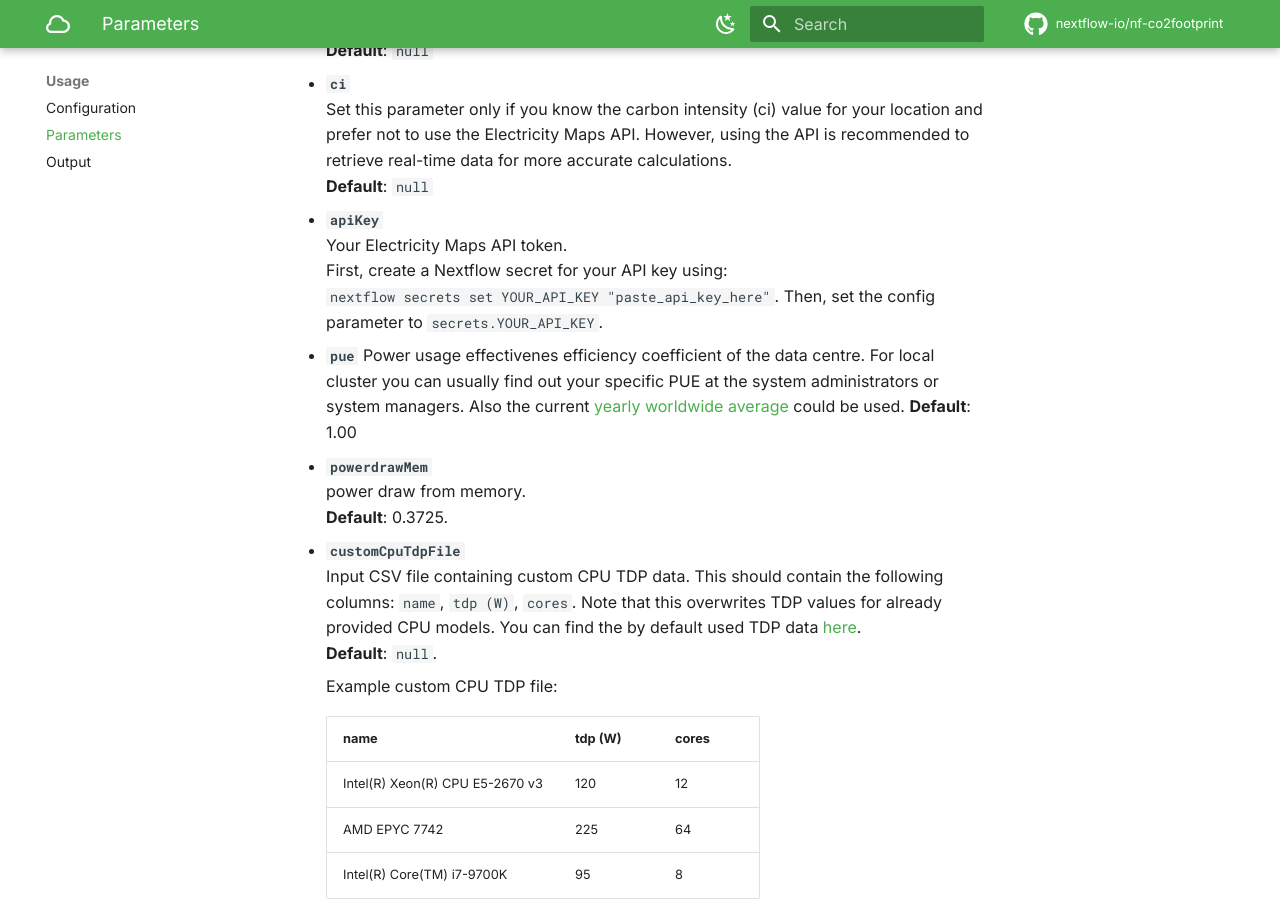
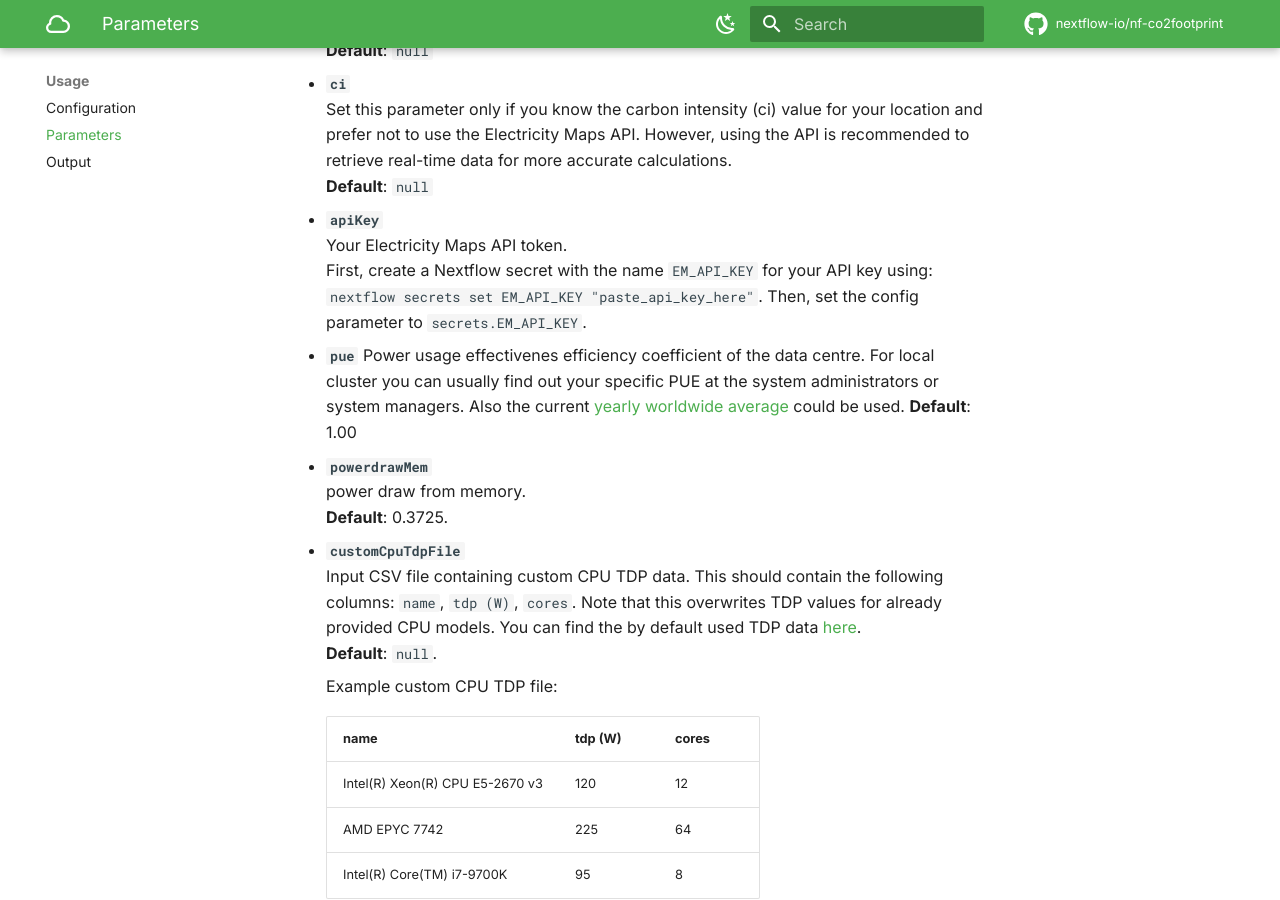
Before and after one commit to nextflow-io/nf-co2footprint, an MkDocs documentation site: the page built from docs/usage/parameters.md, in a window 1280 px wide and 900 px high, scrolled down 673 px. Built offline with MkDocs 1.6.1 and Material for MkDocs 9.7.7, drawn with Linux system fonts in a browser that asks for light colours; comment, search, counter and statistics services are not loaded.

Commit message:
Documentation: added instruction to use fixed name for EM API key
Signed-off-by: nadnein <nadjav.18@gmail.com>

```diff
--- a/docs/usage/parameters.md
+++ b/docs/usage/parameters.md
@@ -27,8 +27,8 @@ The following parameters are currently available:
 
 - **`apiKey`**
   Your Electricity Maps API token.
-  First, create a Nextflow secret for your API key using:
-  `nextflow secrets set YOUR_API_KEY "paste_api_key_here"`. Then, set the config parameter to `secrets.YOUR_API_KEY`.
+  First, create a Nextflow secret with the name `EM_API_KEY` for your API key using:
+  `nextflow secrets set EM_API_KEY "paste_api_key_here"`. Then, set the config parameter to `secrets.EM_API_KEY`.
 
 - **`pue`**
   Power usage effectivenes efficiency coefficient of the data centre. For local cluster you can usually find out your specific PUE at the system administrators or system managers. Also the current [yearly worldwide average](https://www.statista.com/statistics/1229367/data-center-average-annual-pue-worldwide/) could be used.
```
Also changed, not shown: docs/usage/configuration.md (+1 -1 lines).
